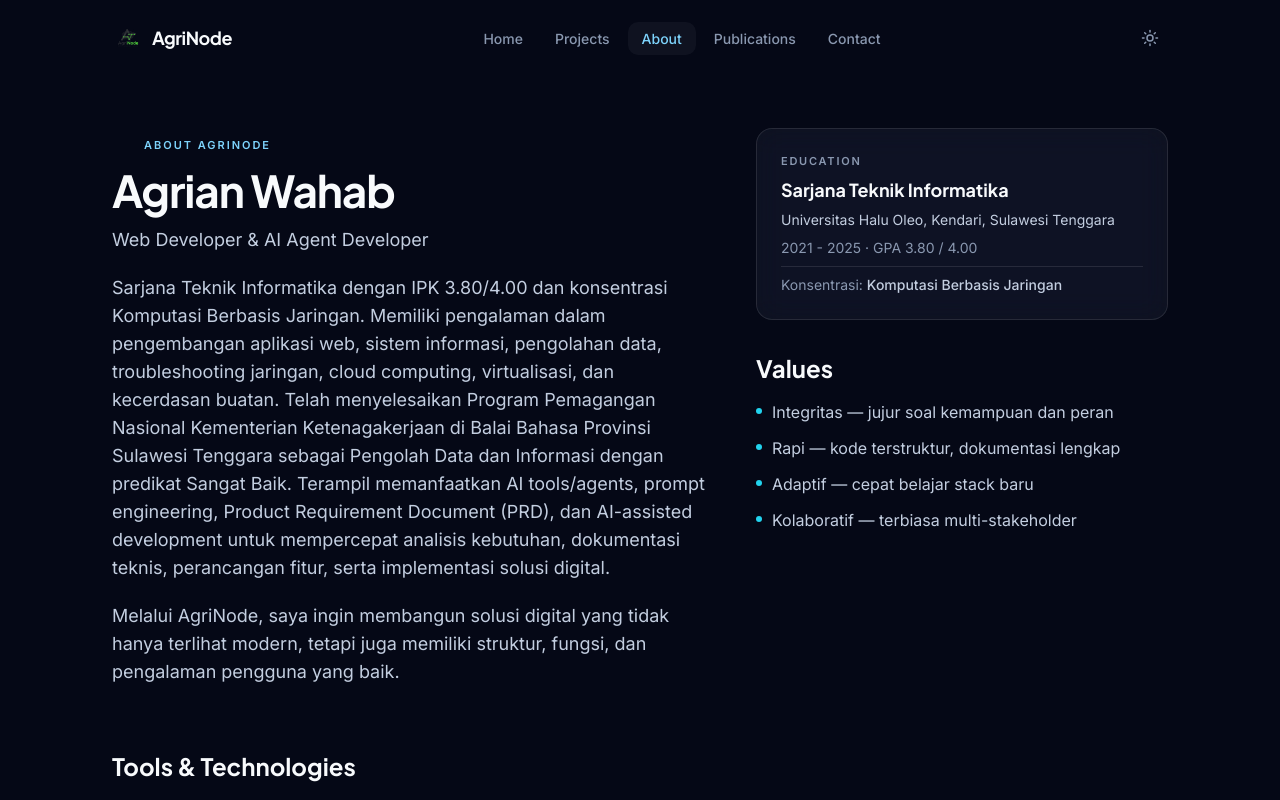
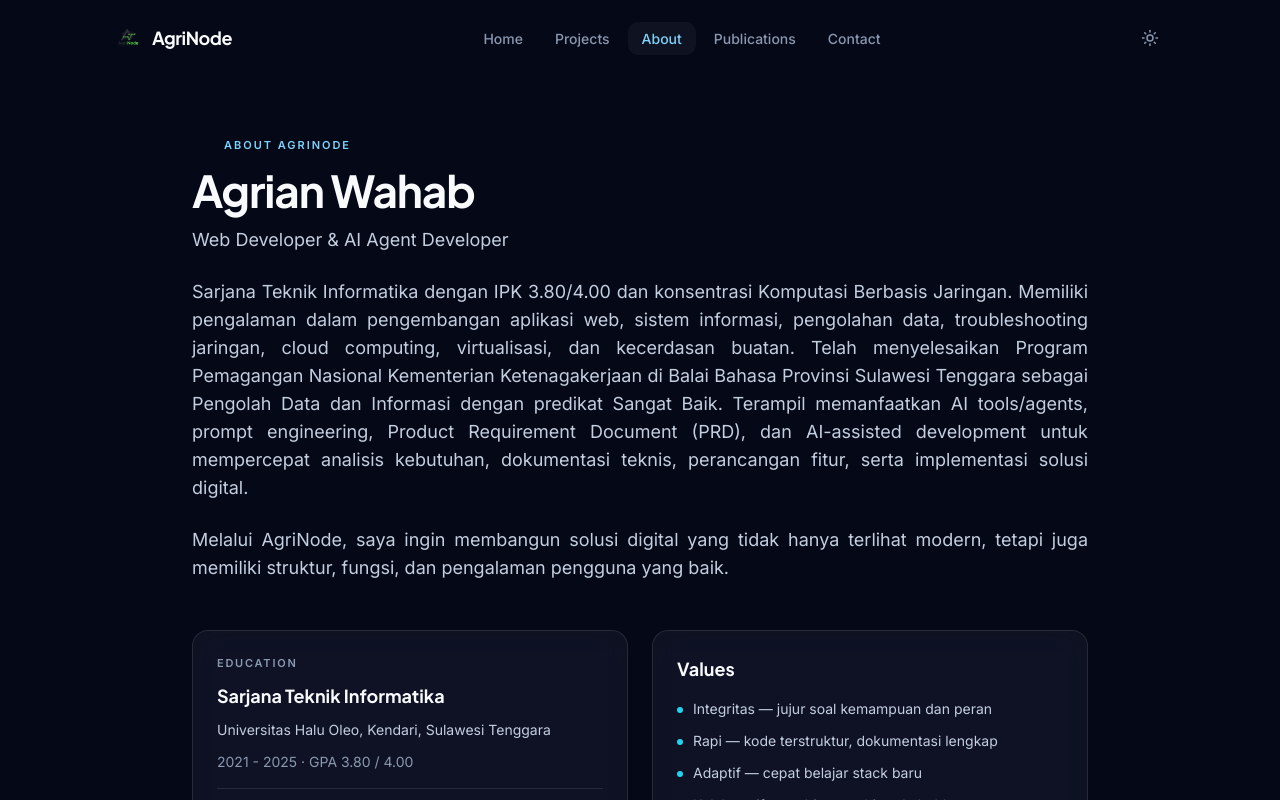
Before and after one commit to agrianwahab29/portolio-agritech, a Next.js app: page /about in a window 1280 px wide. Shown: the top 800 px of the page. Built offline with nearby package versions, Linux system fonts and the light colour scheme.

Commit message:
feat: justify about text and layout side-by-side cards below it

```diff
--- a/app/about/page.tsx
+++ b/app/about/page.tsx
@@ -28,28 +28,27 @@ export default function AboutPage() {
       <Navbar />
       <Section size="lg" className="pt-28">
         <Container>
-          <div className="mb-16 grid gap-10 lg:grid-cols-12 lg:gap-12 lg:items-start">
-            {/* Left Column: Bio & Mission */}
-            <div className="lg:col-span-7 space-y-6">
-              <FadeUp className="space-y-5">
+          {/* Top Section: Bio & Mission (Centered max-width, justified text) */}
+          <FadeUp className="mb-12 max-w-4xl mx-auto space-y-6">
             <SectionHeading
               eyebrow="About AgriNode"
               title={profile.name}
               description={profile.headline}
             />
-                <p className="text-base leading-relaxed text-fg-secondary text-pretty md:text-lg">
+            <p className="text-base leading-relaxed text-fg-secondary text-justify md:text-lg">
               {profile.bio}
             </p>
-                <p className="text-base leading-relaxed text-fg-secondary text-pretty md:text-lg">
+            <p className="text-base leading-relaxed text-fg-secondary text-justify md:text-lg">
               Melalui AgriNode, saya ingin membangun solusi digital yang tidak hanya terlihat modern, tetapi juga memiliki struktur, fungsi, dan pengalaman pengguna yang baik.
             </p>
           </FadeUp>
-            </div>
 
-            {/* Right Column: Education & Values */}
-            <div className="lg:col-span-5 space-y-8">
-              <FadeUp>
-                <div className="glass rounded-card p-6 space-y-2 border border-line">
+          {/* Grid Section: Education & Values (Side-by-side below the bio) */}
+          <div className="mb-16 max-w-4xl mx-auto grid gap-6 md:grid-cols-2 md:items-stretch">
+            {/* Left Column: Education */}
+            <FadeUp className="h-full">
+              <div className="glass rounded-card p-6 h-full flex flex-col justify-between border border-line">
+                <div className="space-y-3">
                   <p className="text-[11px] uppercase tracking-[0.16em] text-fg-muted font-semibold">Education</p>
                   <h3 className="font-heading text-lg font-bold text-fg-primary leading-snug">
                     {profile.education.degree}
@@ -58,26 +57,29 @@ export default function AboutPage() {
                   <p className="text-sm text-fg-muted">
                     {profile.education.period} · GPA {profile.education.gpa}
                   </p>
+                </div>
                 {profile.education.concentration && (
-                    <p className="mt-1 text-sm text-fg-muted border-t border-line/50 pt-2">
+                  <p className="mt-4 text-sm text-fg-muted border-t border-line/50 pt-3">
                     Konsentrasi: <span className="text-fg-secondary font-medium">{profile.education.concentration}</span>
                   </p>
                 )}
               </div>
             </FadeUp>
 
-              <FadeUp className="space-y-4">
-                <h2 className="font-heading text-xl font-bold text-fg-primary md:text-2xl">Values</h2>
+            {/* Right Column: Values */}
+            <FadeUp className="h-full">
+              <div className="glass rounded-card p-6 h-full space-y-4 border border-line">
+                <h3 className="font-heading text-lg font-bold text-fg-primary">Values</h3>
                 <ul className="space-y-3">
                   {values.map((v) => (
-                    <li key={v} className="flex gap-2.5 text-fg-secondary">
+                    <li key={v} className="flex gap-2.5 text-sm text-fg-secondary">
                       <span className="mt-2 h-1.5 w-1.5 shrink-0 rounded-full bg-brand-strong" />
-                      {v}
+                      <span>{v}</span>
                     </li>
                   ))}
                 </ul>
+              </div>
             </FadeUp>
-            </div>
           </div>
 
           <div className="mb-12 space-y-5">
```
Lines whose indentation alone changed are shown as unchanged.
